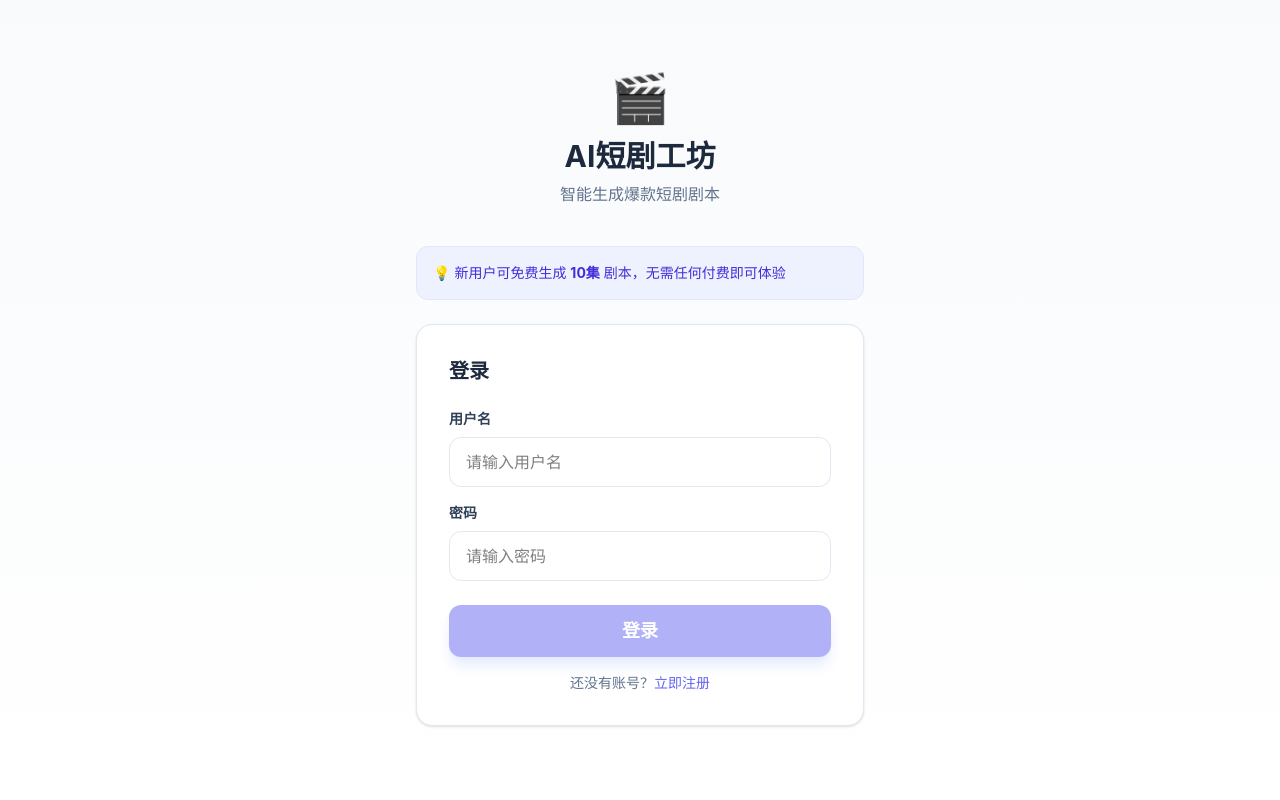
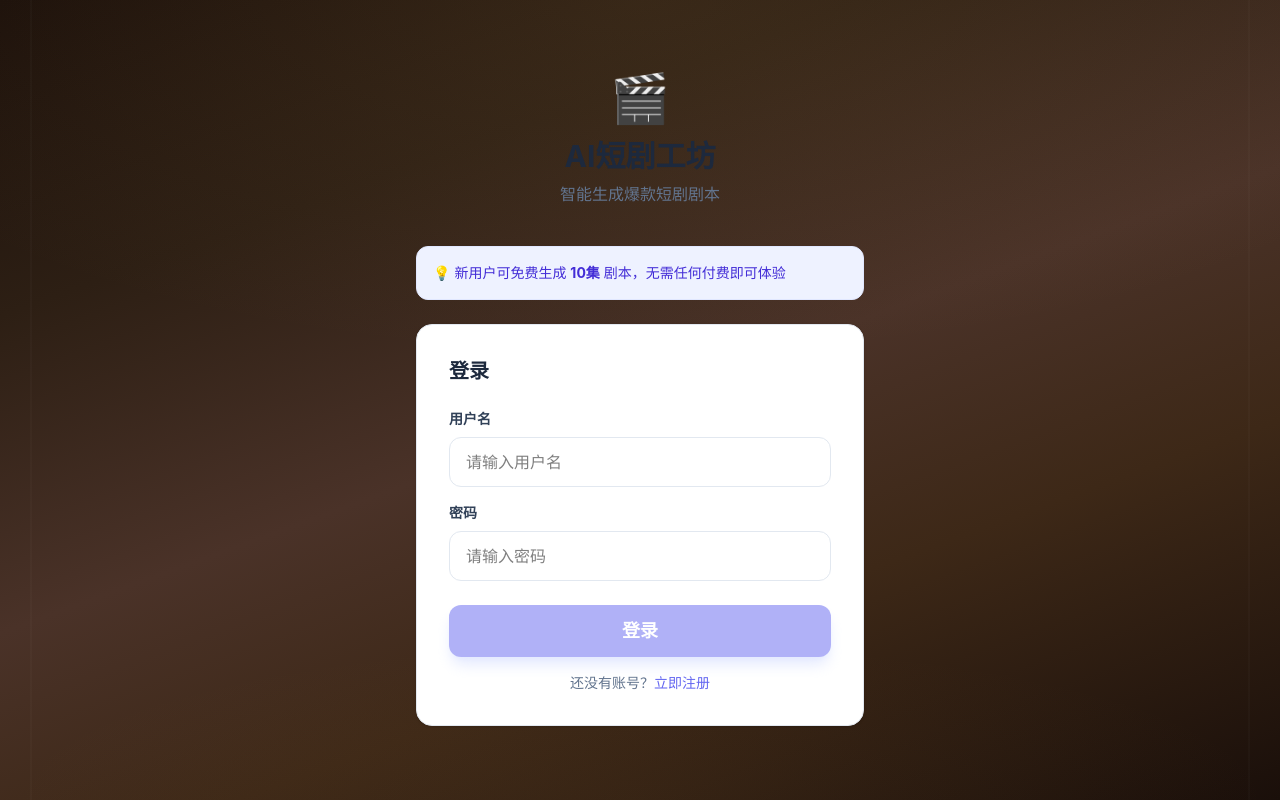
Before and after one commit to wa123j/ai-drama-studio, a React (Vite) app: page / in a window 1280 px wide. Built offline with nearby package versions, Linux system fonts and the light colour scheme.

Commit message:
feat: 电影胶卷风格背景 - 深色暖调 + 胶卷纹理 + 放映光束

```diff
--- a/src/App.jsx
+++ b/src/App.jsx
@@ -444,7 +444,7 @@ function App() {
 
   // 已登录 → 主界面
   return (
-    <div className="min-h-screen bg-gradient-to-b from-slate-50 to-white">
+    <div className="min-h-screen bg-film">
       <Header
         user={user}
         onHome={() => navigate('home')}
@@ -464,8 +464,8 @@ function App() {
 
         {page === 'form' && !loading && !result && (
           <div className="max-w-3xl mx-auto px-4 py-16">
-            <h2 className="text-3xl font-bold text-center mb-2">开始创作短剧</h2>
-            <p className="text-slate-500 text-center mb-10">填写以下信息，AI将为您生成完整剧本</p>
+            <h2 className="text-3xl font-bold text-center mb-2 text-white">开始创作短剧</h2>
+            <p className="text-amber-100/80 text-center mb-10">填写以下信息，AI将为您生成完整剧本</p>
             <GeneratorForm onGenerate={handleGenerate} />
           </div>
         )}
@@ -517,7 +517,7 @@ function App() {
         {result && !loading && (
           <div className="max-w-5xl mx-auto px-4 py-16">
             <div className="flex justify-between items-center mb-8">
-              <h2 className="text-2xl font-bold">生成结果</h2>
+              <h2 className="text-2xl font-bold text-white">生成结果</h2>
               <div className="flex gap-2">
                 {phase === 'incomplete' && (
                   <button onClick={() => handleContinueGenerate(result)} className="bg-amber-500 text-white px-4 py-2 rounded-lg hover:bg-amber-600 transition text-sm font-medium">
--- a/src/components/AdminPage.jsx
+++ b/src/components/AdminPage.jsx
@@ -90,13 +90,13 @@ export default function AdminPage({ user, onLogout }) {
   const currentUser = (row) => row.username === user?.username
 
   return (
-    <div className="min-h-screen bg-gradient-to-b from-slate-50 to-white">
+    <div className="min-h-screen bg-film">
       <div className="max-w-5xl mx-auto px-4 py-16">
         {/* 顶部 */}
         <div className="flex items-center justify-between mb-8">
           <div>
-            <h1 className="text-3xl font-bold text-slate-800">管理后台</h1>
-            <p className="text-slate-500 text-sm mt-1">管理员：{user?.username}</p>
+            <h1 className="text-3xl font-bold text-white">管理后台</h1>
+            <p className="text-amber-100/80 text-sm mt-1">管理员：{user?.username}</p>
           </div>
           <button onClick={onLogout} className="text-sm text-red-500 hover:text-red-700 px-4 py-2 border border-red-200 rounded-lg">
             退出登录
--- a/src/components/Features.jsx
+++ b/src/components/Features.jsx
@@ -9,7 +9,7 @@ const features = [
 
 export default function Features() {
   return (
-    <section id="features" className="py-16 bg-white">
+    <section id="features" className="py-16 bg-white/90 backdrop-blur-sm">
       <div className="max-w-6xl mx-auto px-4">
         <h2 className="text-2xl sm:text-3xl font-bold text-center mb-2">为什么选择AI短剧工坊？</h2>
         <p className="text-sm sm:text-base text-slate-500 text-center mb-10 sm:mb-12">专为短剧创作者打造的AI剧本助手</p>
--- a/src/components/HeroSection.jsx
+++ b/src/components/HeroSection.jsx
@@ -1,9 +1,9 @@
 export default function HeroSection({ onStart }) {
   return (
     <section className="relative overflow-hidden pt-20 pb-28">
-      <div className="absolute inset-0 bg-gradient-to-br from-indigo-50 via-white to-rose-50 pointer-events-none" />
-      <div className="absolute top-20 -left-20 w-80 h-80 bg-indigo-200/30 rounded-full blur-3xl" />
-      <div className="absolute bottom-10 -right-20 w-96 h-96 bg-rose-200/20 rounded-full blur-3xl" />
+      <div className="absolute inset-0 bg-gradient-to-br from-amber-50/90 via-amber-50/40 to-transparent pointer-events-none" />
+      <div className="absolute top-20 -left-20 w-80 h-80 bg-amber-300/25 rounded-full blur-3xl" />
+      <div className="absolute bottom-10 -right-20 w-96 h-96 bg-yellow-300/15 rounded-full blur-3xl" />
 
       <div className="relative max-w-4xl mx-auto px-4 text-center">
         <div className="inline-flex items-center gap-2 bg-indigo-100 text-primary px-3 sm:px-4 py-1 sm:py-1.5 rounded-full text-xs sm:text-sm font-medium mb-5 sm:mb-6">
--- a/src/components/HistoryList.jsx
+++ b/src/components/HistoryList.jsx
@@ -20,8 +20,8 @@ export default function HistoryList({ onView, onContinue, onClose }) {
     return (
       <div className="max-w-3xl mx-auto px-4 py-24 text-center">
         <div className="text-6xl mb-6">📭</div>
-        <h2 className="text-2xl font-bold text-slate-800 mb-2">还没有历史记录</h2>
-        <p className="text-slate-500 mb-6">生成的短剧剧本会自动保存在这里</p>
+        <h2 className="text-2xl font-bold text-white mb-2">还没有历史记录</h2>
+        <p className="text-amber-100/80 mb-6">生成的短剧剧本会自动保存在这里</p>
         <button onClick={onClose} className="bg-primary text-white px-6 py-3 rounded-xl hover:bg-primary-dark transition">
           去生成第一个剧本
         </button>
@@ -33,8 +33,8 @@ export default function HistoryList({ onView, onContinue, onClose }) {
     <div className="max-w-4xl mx-auto px-4 py-12">
       <div className="flex items-center justify-between mb-8">
         <div>
-          <h2 className="text-2xl font-bold text-slate-800">📚 历史记录</h2>
-          <p className="text-slate-400 text-sm mt-1">共 {history.length} 部剧本</p>
+          <h2 className="text-2xl font-bold text-white">📚 历史记录</h2>
+          <p className="text-amber-200/80 text-sm mt-1">共 {history.length} 部剧本</p>
         </div>
         <button onClick={handleClear} className="text-sm text-red-400 hover:text-red-600 transition px-3 py-1.5 rounded-lg hover:bg-red-50">
           清空记录
--- a/src/components/LoginPage.jsx
+++ b/src/components/LoginPage.jsx
@@ -26,7 +26,7 @@ export default function LoginPage({ onLogin }) {
   }
 
   return (
-    <div className="min-h-screen bg-gradient-to-b from-slate-50 to-white flex items-center justify-center px-4">
+    <div className="min-h-screen bg-film flex items-center justify-center px-4">
       <div className="max-w-md w-full">
         {/* Logo */}
         <div className="text-center mb-10">
--- a/src/components/TopUpPage.jsx
+++ b/src/components/TopUpPage.jsx
@@ -19,14 +19,14 @@ export default function TopUpPage({ user, onUserUpdate }) {
   const remaining = user?.remainingEpisodes ?? 0
 
   return (
-    <div className="min-h-screen bg-gradient-to-b from-slate-50 to-white">
+    <div className="min-h-screen bg-film">
       <div className="max-w-3xl mx-auto px-4 py-16">
         {/* 剩余额度 */}
         <div className="text-center mb-10">
-          <h1 className="text-3xl font-bold text-slate-800 mb-2">充值中心</h1>
-          <p className="text-slate-500">
+          <h1 className="text-3xl font-bold text-white mb-2">充值中心</h1>
+          <p className="text-amber-100/80">
             当前剩余额度：<span className="text-primary font-bold text-xl">{remaining}</span> 集
-            {remaining <= 0 && <span className="text-red-500 ml-2">（已用完）</span>}
+            {remaining <= 0 && <span className="text-red-400 ml-2">（已用完）</span>}
           </p>
         </div>
 
@@ -101,8 +101,8 @@ export default function TopUpPage({ user, onUserUpdate }) {
                   </div>
                 </div>
               </div>
-              <p className="text-xs text-slate-400 mt-2">微信扫码支付</p>
-              <p className="text-xs text-slate-400">微信号：<strong>wa123j</strong></p>
+              <p className="text-xs text-amber-200/70 mt-2">微信扫码支付</p>
+              <p className="text-xs text-amber-200/70">微信号：<strong>wa123j</strong></p>
             </div>
           </div>
         </div>
--- a/src/index.css
+++ b/src/index.css
@@ -6,11 +6,54 @@
   --color-accent: #f43f5e;
   --color-surface: #f8fafc;
   --color-card: #ffffff;
+  --color-film-dark: #1a0f0a;
+  --color-film-mid: #2d1f14;
+  --color-film-light: #4a3228;
+  --color-film-warm: #3d2817;
 }
 
 body {
   margin: 0;
   font-family: -apple-system, BlinkMacSystemFont, "Segoe UI", "PingFang SC", "Microsoft YaHei", sans-serif;
+}
+
+/* 电影胶卷风格背景 */
+.bg-film {
+  background-color: #1a0f0a;
+  background-image:
+    /* 顶部暖色光晕（放映机光束） */
+    radial-gradient(ellipse 70% 45% at 50% 0%, rgba(200, 155, 80, 0.1) 0%, transparent 100%),
+    /* 胶卷齿孔纹理（左右边缘竖条） */
+    repeating-linear-gradient(
+      90deg,
+      transparent 0px,
+      transparent 30px,
+      rgba(255, 255, 255, 0.02) 30px,
+      rgba(255, 255, 255, 0.02) 32px,
+      transparent 32px,
+      transparent 100%
+    ),
+    repeating-linear-gradient(
+      90deg,
+      transparent 0px,
+      transparent calc(100% - 32px),
+      rgba(255, 255, 255, 0.02) calc(100% - 32px),
+      rgba(255, 255, 255, 0.02) calc(100% - 30px),
+      transparent calc(100% - 30px),
+      transparent 100%
+    ),
+    /* 底部小光晕 */
+    radial-gradient(ellipse 50% 20% at 50% 100%, rgba(180, 130, 60, 0.06) 0%, transparent 100%),
+    /* 主渐变 */
+    linear-gradient(
+      160deg,
+      #1a0f0a 0%,
+      #2d1f14 25%,
+      #4a3228 50%,
+      #3d2817 70%,
+      #1a0f0a 100%
+    );
+  background-attachment: fixed;
 }
 
 /* 隐藏滚动条（保持可滚动） */
```
